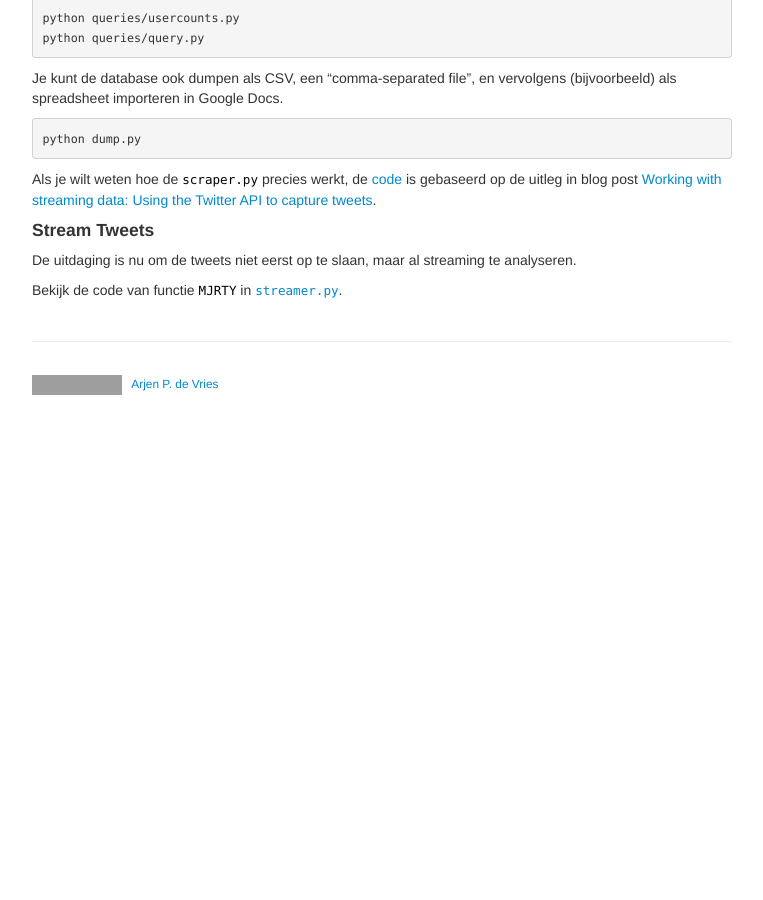
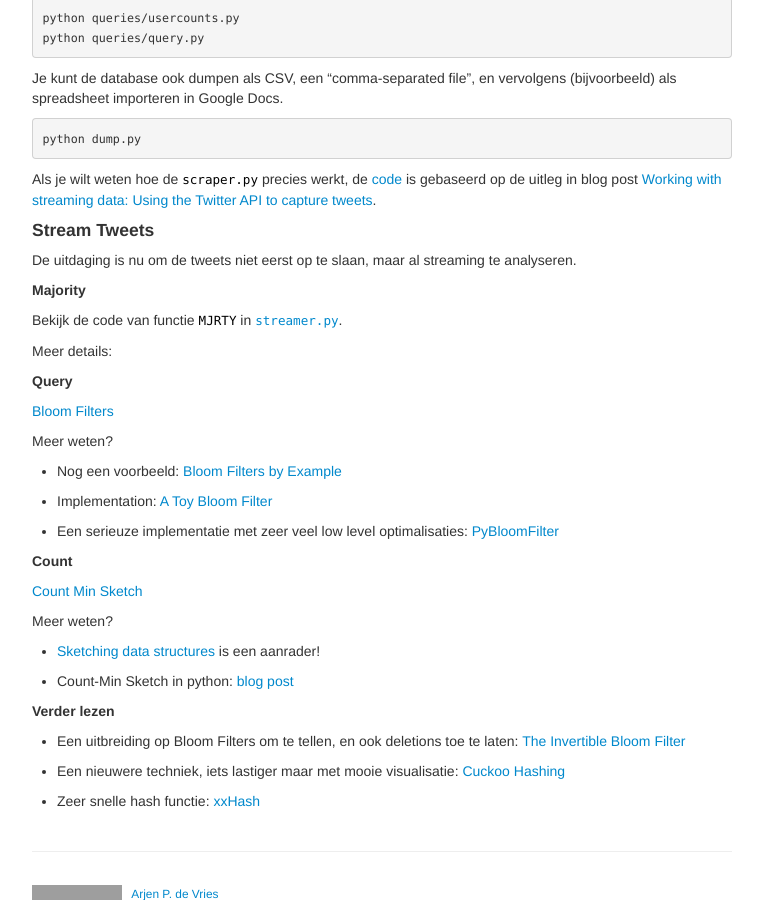
Before and after one commit to Thelukepet/course, a Jekyll site: the page built from puc/tutorial.md, in a window 1280 px wide and 900 px high, scrolled down 1480 px. Shown: the whole window, without its empty margins (258-1021 px from the left). Built offline with Jekyll 4.4.1, drawn with Linux system fonts in a browser that asks for light colours; before the commit the page ends 1885 px from its top, so only the background shows below that; grey boxes are pictures that could not be loaded.

Commit message:
Added links for the lecture

```diff
--- a/puc/tutorial.md
+++ b/puc/tutorial.md
@@ -106,4 +106,41 @@ is gebaseerd op de uitleg in blog post
 
 De uitdaging is nu om de tweets niet eerst op te slaan, maar al streaming te analyseren.
 
+##### Majority
+
 Bekijk de code van functie `MJRTY` in [`streamer.py`](https://raw.githubusercontent.com/rubigdata/puc/master/streamer.py).
+
+Meer details: []()
+
+##### Query
+
+[Bloom Filters](https://www.jasondavies.com/bloomfilter/)
+
+Meer weten?
+
++ Nog een voorbeeld: [Bloom Filters by Example](https://llimllib.github.io/bloomfilter-tutorial/)
+
++ Implementation: [A Toy Bloom Filter](http://glowingpython.blogspot.nl/2013/01/bloom-filter.html)
+
++ Een serieuze implementatie met zeer veel low level optimalisaties: [PyBloomFilter](https://axiak.github.io/pybloomfiltermmap/)
+
+##### Count
+
+[Count Min Sketch]()
+
+Meer weten?
+
++ [Sketching data structures](http://lkozma.net/blog/sketching-data-structures/) is een aanrader!
+
++ Count-Min Sketch in python:
+  [blog post](https://tech.shareaholic.com/2012/12/03/the-count-min-sketch-how-to-count-over-large-keyspaces-when-about-right-is-good-enough/)
+
+##### Verder lezen
+
++ Een uitbreiding op Bloom Filters om te tellen, en ook deletions toe te laten:
+  [The Invertible Bloom Filter](http://www.i-programmer.info/programming/theory/4641-the-invertible-bloom-filter.html)
+
++ Een nieuwere techniek, iets lastiger maar met mooie visualisatie:
+  [Cuckoo Hashing](http://www.lkozma.net/cuckoo_hashing_visualization/)
+
++ Zeer snelle hash functie: [xxHash](https://cyan4973.github.io/xxHash/)
```
